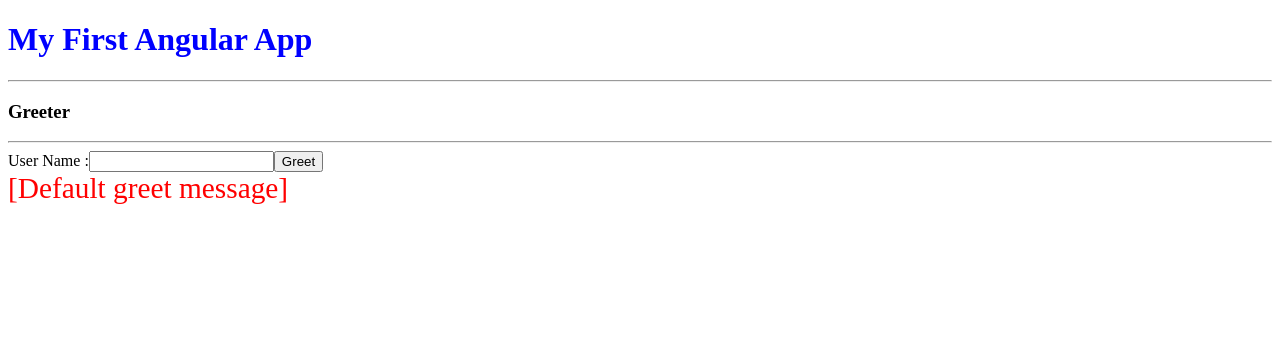
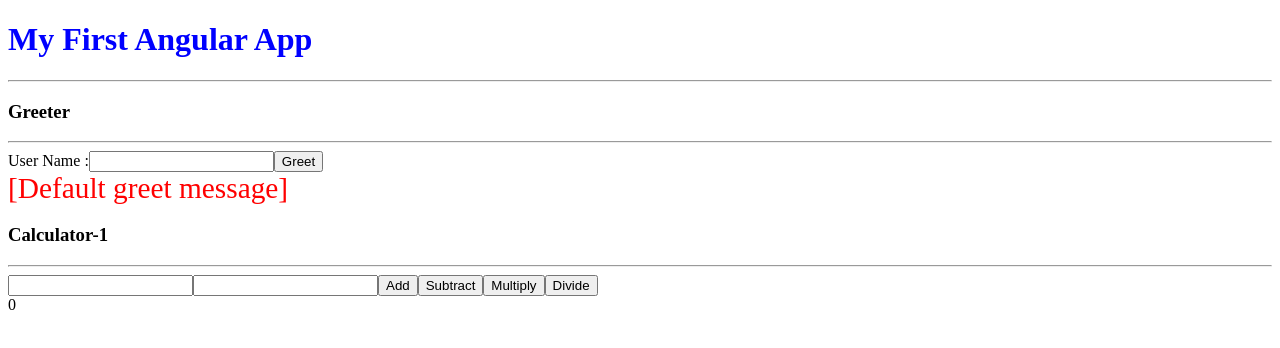
Before and after one commit to tkmagesh/Zenmonics-Angular-Mar-2018, an Angular app in the folder first-app/: page / in a window 1280 px wide. Shown: the top 348 px of the page. Built offline with nearby package versions, Linux system fonts and the light colour scheme.

Commit message:
Calculator - 1 - Solution - v1

```diff
--- a/first-app/src/app/app.component.html
+++ b/first-app/src/app/app.component.html
@@ -1,3 +1,4 @@
 <h1>My First Angular App</h1>
 <hr>
 <app-greeter></app-greeter>
+<app-calculator-1></app-calculator-1>
--- a/first-app/src/app/app.module.ts
+++ b/first-app/src/app/app.module.ts
@@ -4,11 +4,14 @@ import { NgModule } from '@angular/core';
 
 import { AppComponent } from './app.component';
 import { GreeterComponent } from './greeter/greeter.component';
+import { CalculatorOneComponent } from './calculator/calculatorOne.component';
+
 
 @NgModule({
   declarations: [
     AppComponent
     , GreeterComponent
+    , CalculatorOneComponent
   ],
   imports: [
     BrowserModule
--- /dev/null
+++ b/first-app/src/app/calculator/CalculatorModel.ts
@@ -0,0 +1,24 @@
+
+export class CalculatorModel{
+	//state & behavior of a calculator object
+
+	n1 : number = 0;
+	n2 : number = 0;
+	result : number = 0;
+
+	add(){
+		this.result = this.n1 + this.n2;
+	}
+
+	subtract(){
+		this.result = this.n1 - this.n2;
+	}
+
+	multiply(){
+		this.result = this.n1 * this.n2;
+	}
+
+	divide(){
+		this.result = this.n1 / this.n2;
+	}
+}
--- /dev/null
+++ b/first-app/src/app/calculator/calculatorOne.component.html
@@ -0,0 +1,9 @@
+<h3>Calculator-1</h3>
+<hr>
+<input type="number" #txtNumber1>
+<input type="number" #txtNumber2>
+<input type="button" value="Add" (click)="onAddClick(txtNumber1.valueAsNumber, txtNumber2.valueAsNumber)">
+<input type="button" value="Subtract" (click)="onSubtractClick(txtNumber1.valueAsNumber, txtNumber2.valueAsNumber)">
+<input type="button" value="Multiply" (click)="onMultiplyClick(txtNumber1.valueAsNumber, txtNumber2.valueAsNumber)">
+<input type="button" value="Divide" (click)="onDivideClick(txtNumber1.valueAsNumber, txtNumber2.valueAsNumber)">
+<div>{{result}}</div>
--- /dev/null
+++ b/first-app/src/app/calculator/calculatorOne.component.ts
@@ -0,0 +1,39 @@
+import { Component } from '@angular/core';
+import { CalculatorModel  } from './CalculatorModel';
+
+@Component({
+	selector : 'app-calculator-1',
+	templateUrl : 'calculatorOne.component.html'
+})
+export class CalculatorOneComponent{
+	result : number = 0;
+	model : CalculatorModel = new CalculatorModel();
+
+	onAddClick(n1, n2){
+		this.model.n1 = n1;
+		this.model.n2 = n2;
+		this.model.add();
+		this.result = this.model.result;
+	}
+
+	onSubtractClick(n1, n2){
+		this.model.n1 = n1;
+		this.model.n2 = n2;
+		this.model.subtract();
+		this.result = this.model.result;
+	}
+
+	onMultiplyClick(n1, n2){
+		this.model.n1 = n1;
+		this.model.n2 = n2;
+		this.model.multiply();
+		this.result = this.model.result;
+	}
+
+	onDivideClick(n1, n2){
+		this.model.n1 = n1;
+		this.model.n2 = n2;
+		this.model.divide();
+		this.result = this.model.result;
+	}
+}
```
